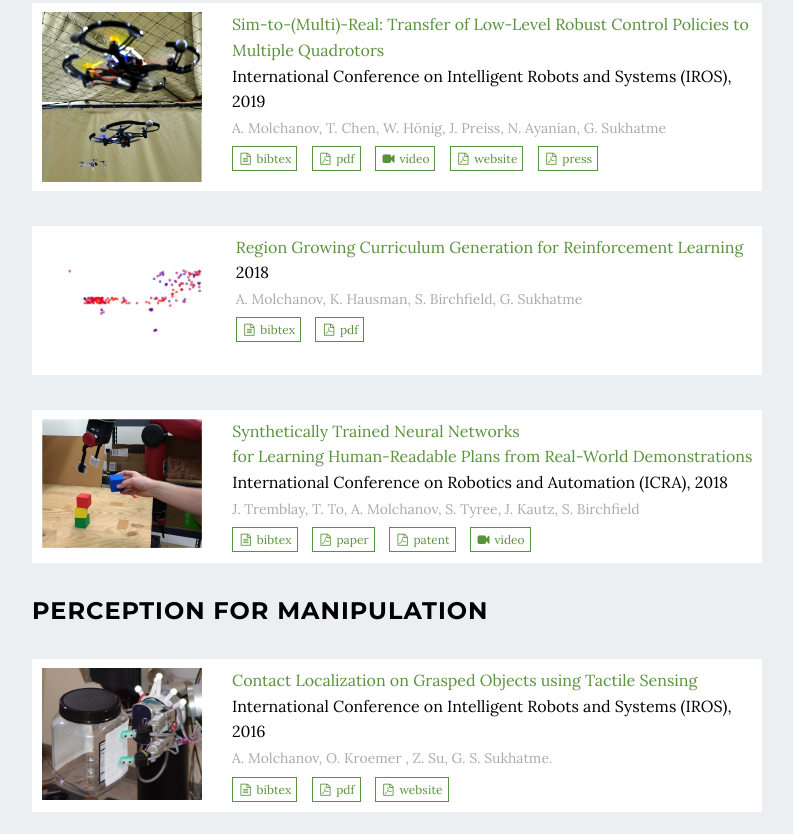
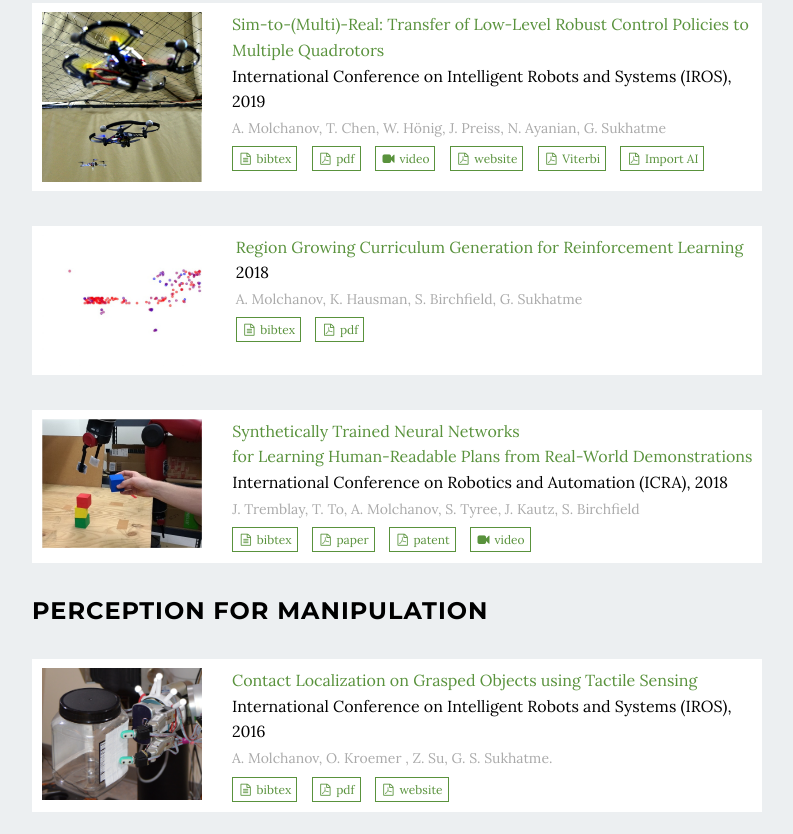
Before and after one commit to amolchanov86/amolchanov86.github.io, a plain HTML site: page index.html in a window 1280 px wide. Shown: the part 3299-4133 px from the top of the page, without its empty margins (243-1036 px from the left). Drawn offline with Linux system fonts and the light colour scheme.

Commit message:
s2r for drones: Import AI added

```diff
--- a/index.html
+++ b/index.html
@@ -317,7 +317,10 @@ In submission to 27-th International Joint Conference on Artificial Intelligence
                     <a href="https://sites.google.com/view/sim-to-multi-quad" target="_blank" class="btn-x btn-default-x btn-lg-x"><i class="fa fa-file-pdf-o fa-fw"></i> <span class="network-name">website</span></a>
                 </li>
                 <li>
-                    <a href="https://viterbischool.usc.edu/news/2020/02/could-this-nearly-invincible-drone-be-the-future-of-disaster-relief" target="_blank" class="btn-x btn-default-x btn-lg-x"><i class="fa fa-file-pdf-o fa-fw"></i> <span class="network-name">press</span></a>
+                    <a href="https://viterbischool.usc.edu/news/2020/02/could-this-nearly-invincible-drone-be-the-future-of-disaster-relief" target="_blank" class="btn-x btn-default-x btn-lg-x"><i class="fa fa-file-pdf-o fa-fw"></i> <span class="network-name">Viterbi</span></a>
+                </li>
+                <li>
+                    <a href="https://jack-clark.net/2019/03/18/import-ai-138-transfer-learning-for-drones-compute-and-the-bitter-lesson-for-ai-research-and-why-reducing-gender-bias-in-language-models-may-be-harder-than-people-think/" target="_blank" class="btn-x btn-default-x btn-lg-x"><i class="fa fa-file-pdf-o fa-fw"></i> <span class="network-name">Import AI</span></a>
                 </li>
             </ul>
 </th>
```
